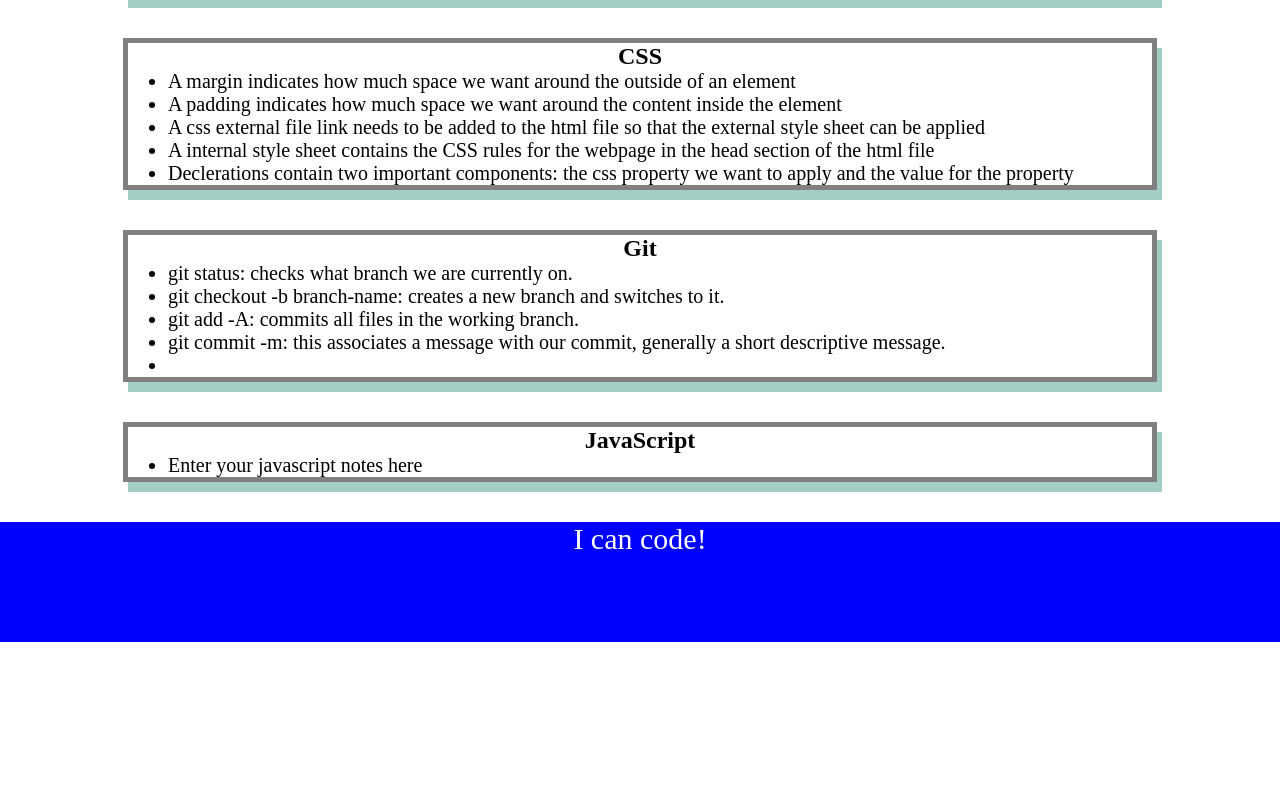
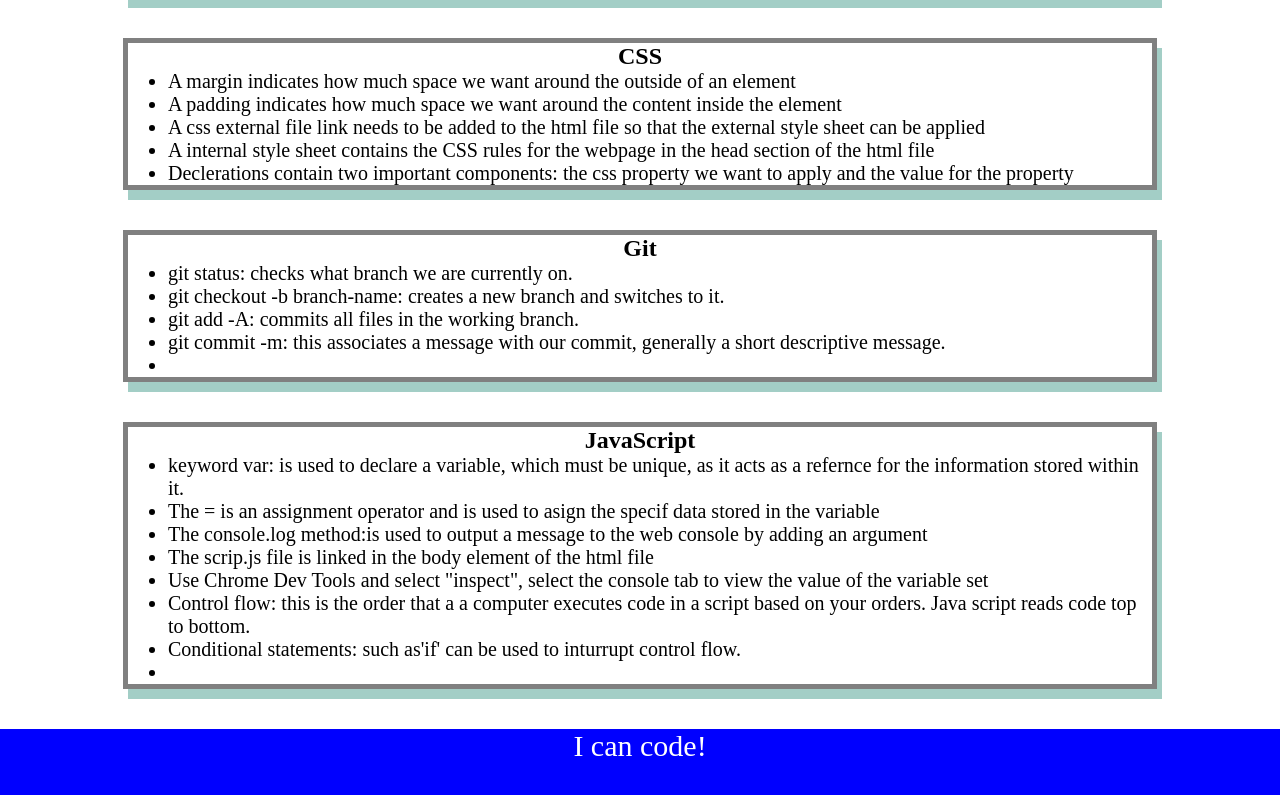
Before and after one commit to The-real-sammy/Prework-study-guide, a plain HTML site: page index.html in a window 1280 px wide. Shown: the part 337-1132 px from the top of the page. Before the commit the page ends 979 px from the top, so only its background shows below. Drawn offline with Linux system fonts and the light colour scheme.

Commit message:
Java script for loop added

```diff
--- /dev/null
+++ b/assets/script.js
@@ -0,0 +1,19 @@
+var topics = ['HTML', 'CSS', 'Git', 'JavaScript'];
+
+for (var x = 0; x < topics.length; x++) {
+ console.log(topics[x]);
+}
+
+/*
+if (topic === 'HTML') {
+ console.log("Let's study HTML!");
+} else if (topic === 'CSS') {
+ console.log("Let's study CSS!");
+} else if (topic === 'Git') {
+ console.log("Let's study Git!");
+} else if (topic === 'JavaScript') {
+ console.log("Let's study JavaScript!");
+} else {
+ console.log('Please try again!');
+}
+*/
--- a/index.html
+++ b/index.html
@@ -11,6 +11,7 @@
     <header id="top">
       <h1>Prework Study Guide</h1>
       <img src="./assets/bowtie-cat.png" alt="Profile image of cat wearing a bow tie." />
+      <h2>✨ Open the Console to See What's Happening ✨</h2>
     </header>
     <main>
       <section class="card" id="html-section">
@@ -47,7 +48,14 @@
         <section class="card" id= "javascript-section">
           <h2>JavaScript</h2>
         <ul>
-          <li>Enter your javascript notes here</li>
+          <li>keyword var: is used to declare a variable, which must be unique, as it acts as a refernce for the information stored within it.</li>
+          <li>The = is an assignment operator and is used to asign the specif data stored in the variable</li>
+          <li>The console.log method:is used to output a message to the web console by adding an argument</li>
+          <li>The scrip.js file is linked in the body element of the html file</li>
+          <li>Use Chrome Dev Tools and select "inspect", select the console tab to view the value of the variable set</li>
+          <li>Control flow: this is the order that a a computer executes code in a script based on your orders. Java script reads code top to bottom.</li>
+          <li>Conditional statements: such as'if' can be used  to inturrupt control flow.</li>
+          <li></li>
         </ul>
       </section>
 
@@ -57,5 +65,6 @@
     <footer>
       <p>I can code!</p>
     </footer>
+    <script src="./assets/script.js"></script>
   </body>
 </html>
```
